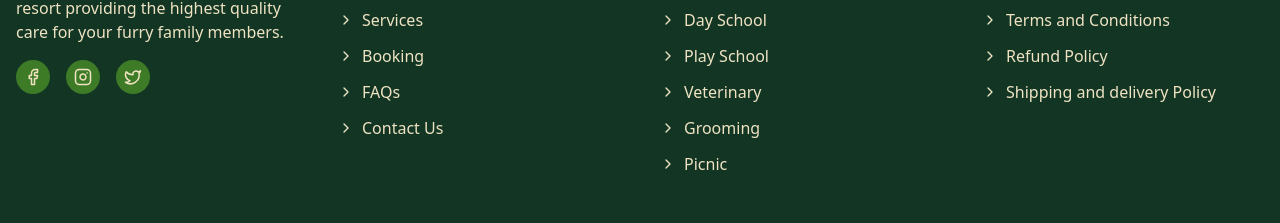
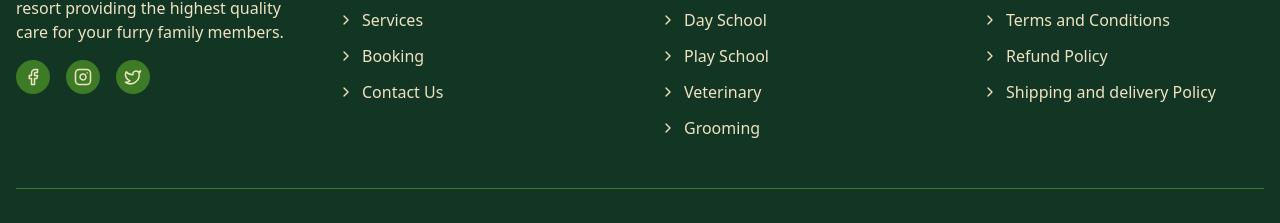
Before and after one commit to DoggosheavenShub/DoggosHeavenSoftwaree, a React (Vite) app in the folder Frontend/: page / in a window 1280 px wide. Shown: the part 5416-5639 px from the top of the page. Built offline with nearby package versions, Linux system fonts and the light colour scheme.

Commit message:
link update

```diff
--- a/Frontend/src/HomepageComponent/Footer.jsx
+++ b/Frontend/src/HomepageComponent/Footer.jsx
@@ -26,20 +26,18 @@ const Footer = () => {
   // Quick links section
   const quickLinks = [
     { name: "About Us", url: "/aboutus" },
-    { name: "Services", url: "/services" },
-    { name: "Booking", url: "/booking" },
-    { name: "FAQs", url: "/faqs" },
-    { name: "Contact Us", url: "/contact" }
+    { name: "Services", url: "/customerservice" },
+    { name: "Booking", url: "/customerservice" },
+    { name: "Contact Us", url: "/contactus" }
   ];
 
   // Our services section
   const ourServices = [
-    { name: "Boarding", url: "/services/boarding" },
-    { name: "Day School", url: "/services/day-school" },
-    { name: "Play School", url: "/services/play-school" },
-    { name: "Veterinary", url: "/services/veterinary" },
-    { name: "Grooming", url: "/services/grooming" },
-    { name: "Picnic", url: "/services/picnic" }
+    { name: "Boarding", url: "/customerservice" },
+    { name: "Day School", url: "/customerservice" },
+    { name: "Play School", url: "/customerservice" },
+    { name: "Veterinary", url: "/customerservice" },
+    { name: "Grooming", url: "/customerservice" },
   ];
 
   return (
```
